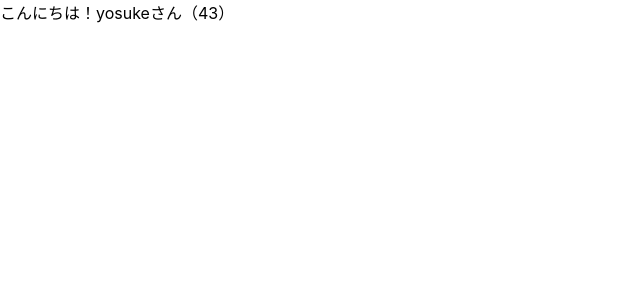
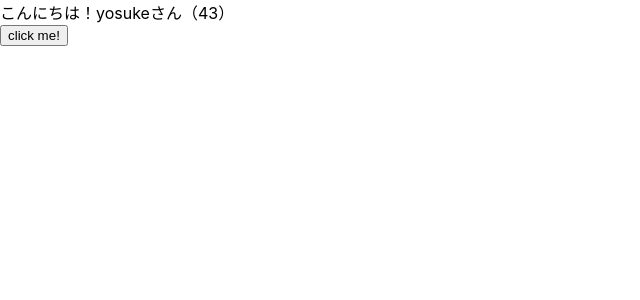
Before and after one commit to yadac/my-react, a React (Create React App) app: page / in a window 1280 px wide. Shown: the top 300 px of the page, without its empty margins (0-640 px from the left). Built offline with nearby package versions, Linux system fonts and the light colour scheme.

Commit message:
feat:propsで関数を受け渡す

```diff
--- a/src/components/MyHello.js
+++ b/src/components/MyHello.js
@@ -2,6 +2,11 @@ export default function MyHello(props) {
     return (
         <div>
             こんにちは！{props.person.name}さん（{props.person.age}）
+            <div>
+                <input type="button"
+                    onClick={() => { props.func(props.person.name) }}
+                    value="click me!" />
+            </div>
         </div>
     );
 }
--- a/src/index.js
+++ b/src/index.js
@@ -11,7 +11,7 @@ const personalInfo = {
 }
 root.render(
   <React.StrictMode>
-    <MyHello person={personalInfo} />
+    <MyHello person={personalInfo} func={(args) => { alert(args) }} />
   </React.StrictMode>
 );
 
```
